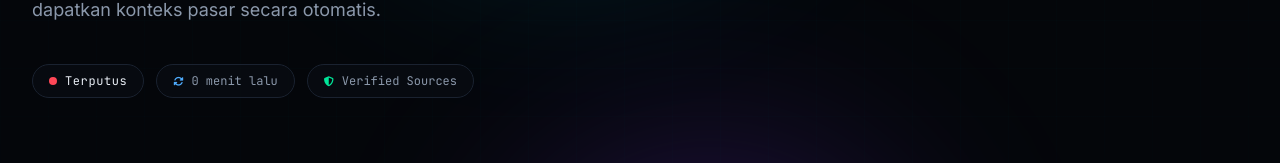
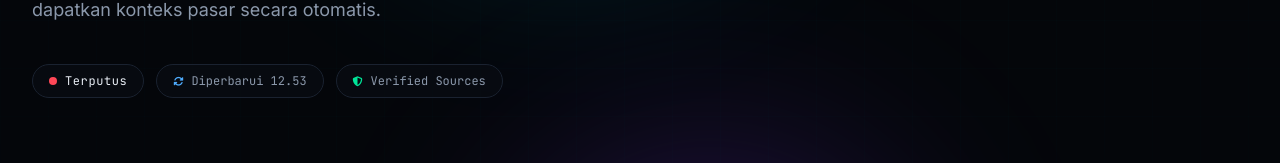
Before and after one commit to Strong-Bee/Zabrina-Alpha-Terminal, a Next.js app: page /economic-calendar in a window 1280 px wide. Shown: the part 432-595 px from the top of the page. Built offline with nearby package versions, Linux system fonts and the light colour scheme; no server answers; some icons are missing.

Commit message:
fix: resolve strict lint issues

```diff
--- a/components/economic-calendar/EconomicCalendarHub.tsx
+++ b/components/economic-calendar/EconomicCalendarHub.tsx
@@ -35,7 +35,7 @@ export default function EconomicCalendarHub() {
     }, []);
 
     const lastUpdateText = lastUpdate
-        ? `${Math.floor((Date.now() - lastUpdate.getTime()) / 60000)} menit lalu`
+        ? `Diperbarui ${lastUpdate.toLocaleTimeString('id-ID', { hour: '2-digit', minute: '2-digit' })}`
         : 'Memuat...';
 
     return (
```
